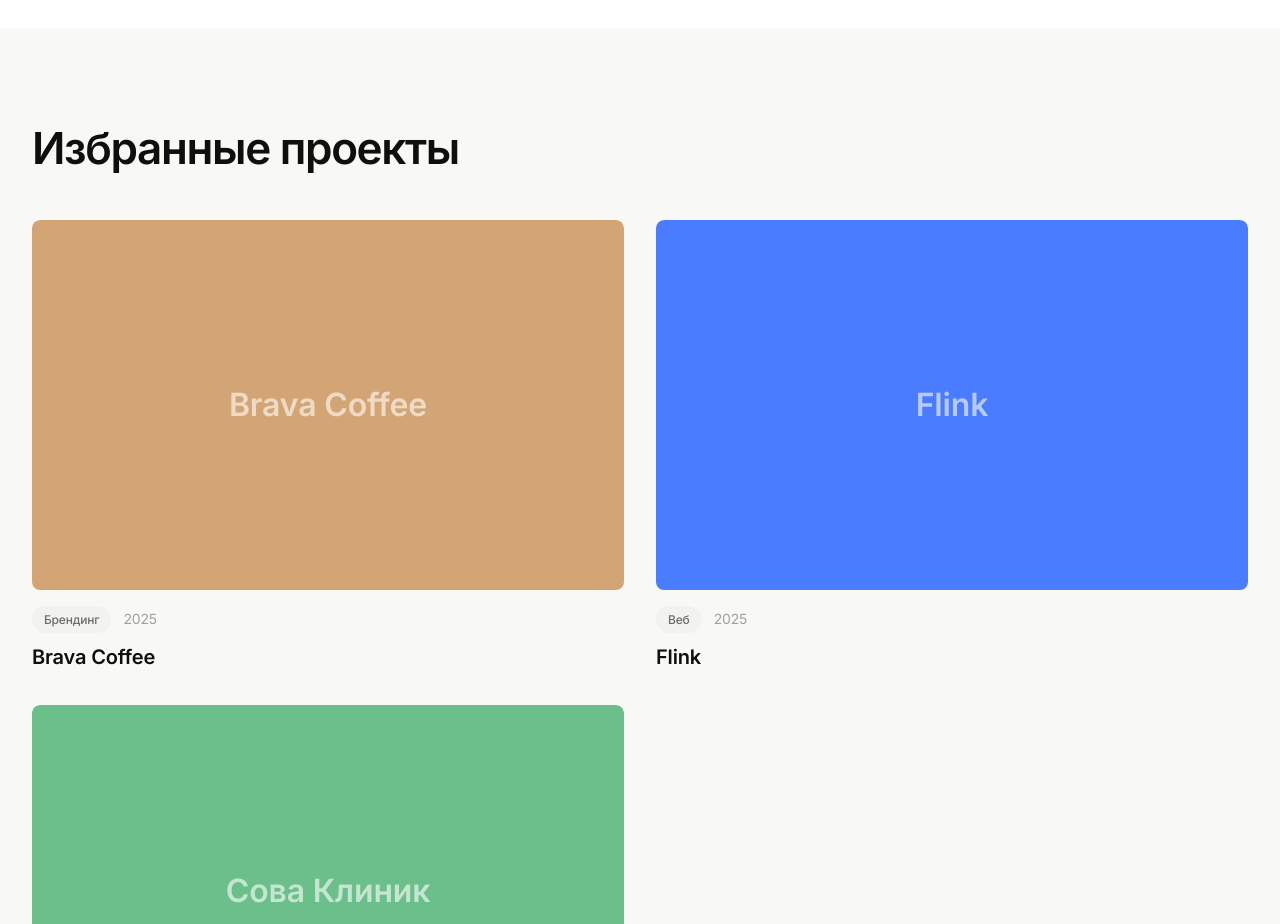
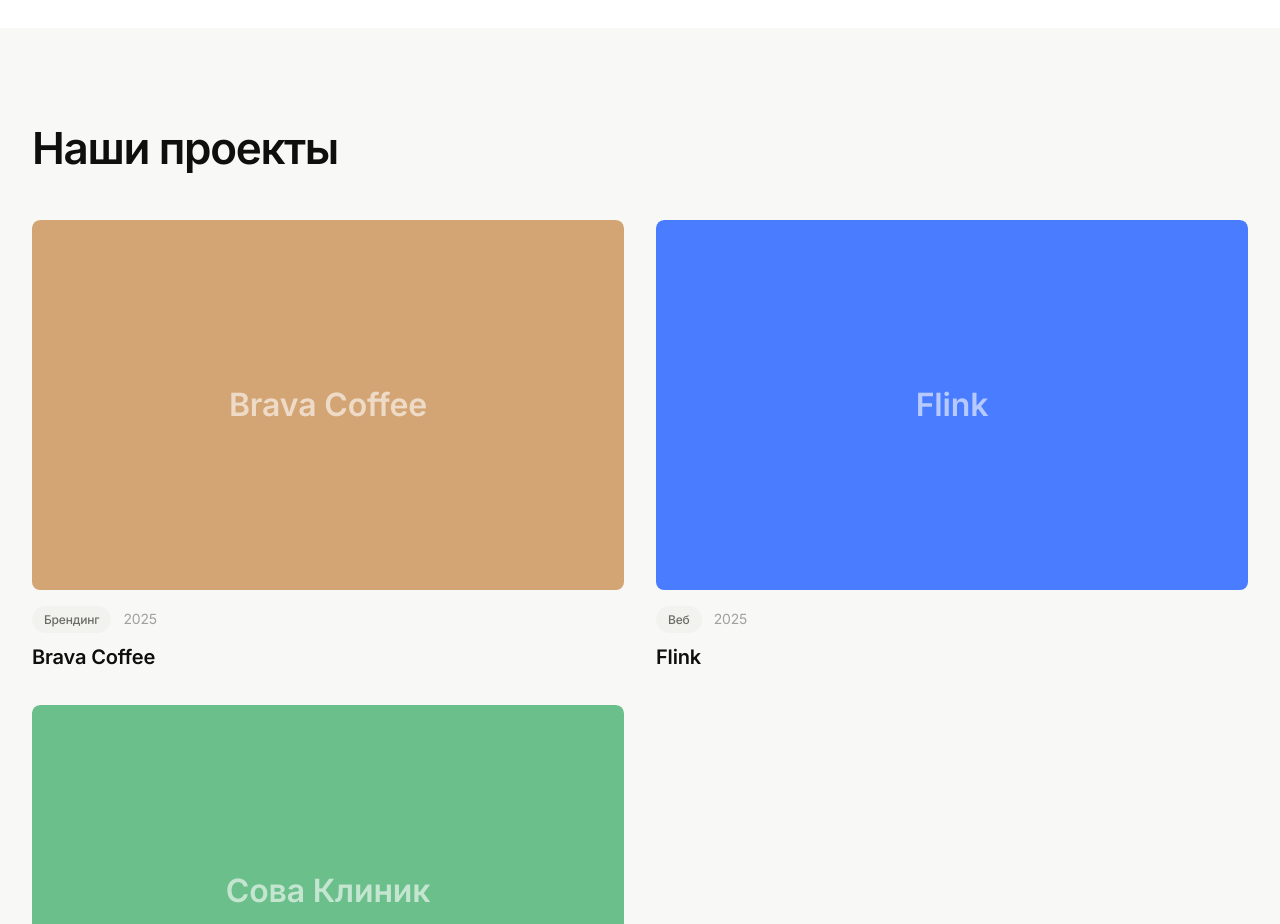
Before and after one commit to kirillrub108/kivana, an Eleventy site: page src/index.njk in a window 1280 px wide. Shown: the part 1360-2284 px from the top of the page. Built offline with nearby package versions, Linux system fonts and the light colour scheme; Eleventy itself is replaced by a stand-in of ours; files that its build step writes are made by us from their sources.

Commit message:
лого

```diff
--- a/src/index.njk
+++ b/src/index.njk
@@ -7,10 +7,10 @@
 {# Hero #}
 <section class="hero">
   <div class="container">
-    <h1 class="hero__title">Дизайн и разработка для тех, кто хочет выделиться</h1>
-    <p class="hero__subtitle">Полный цикл: от идеи и дизайна до вёрстки и деплоя. Вы получаете готовый продукт.</p>
-    <a href="{{ site.telegram }}" class="btn btn--primary btn--lg" target="_blank" rel="noopener">Написать в Telegram</a>
-  </div>
+      <h1 class="hero__title">Дизайн и разработка для тех, кто хочет выделиться</h1>
+      <p class="hero__subtitle">Полный цикл: от идеи и дизайна до вёрстки и деплоя. Вы получаете готовый продукт.</p>
+      <a href="{{ site.telegram }}" class="btn btn--primary btn--lg" target="_blank" rel="noopener">Написать в Telegram</a>
+    </div>
   <div class="hero__scroll scroll-indicator">
     <span class="text-sm">Скролл</span>
     <span class="hero__scroll-arrow">↓</span>
@@ -52,7 +52,7 @@
 <section class="section" style="background-color: var(--color-bg-subtle)">
   <div class="container">
     <div class="section-header reveal">
-      <h2 class="section-header__title">Избранные проекты</h2>
+      <h2 class="section-header__title">Наши проекты</h2>
     </div>
     <div class="grid grid--2">
       {% for caseItem in cases | head(3) %}
```
Also changed, not shown: src/assets/images/logos/3d_kivana.png (added).
